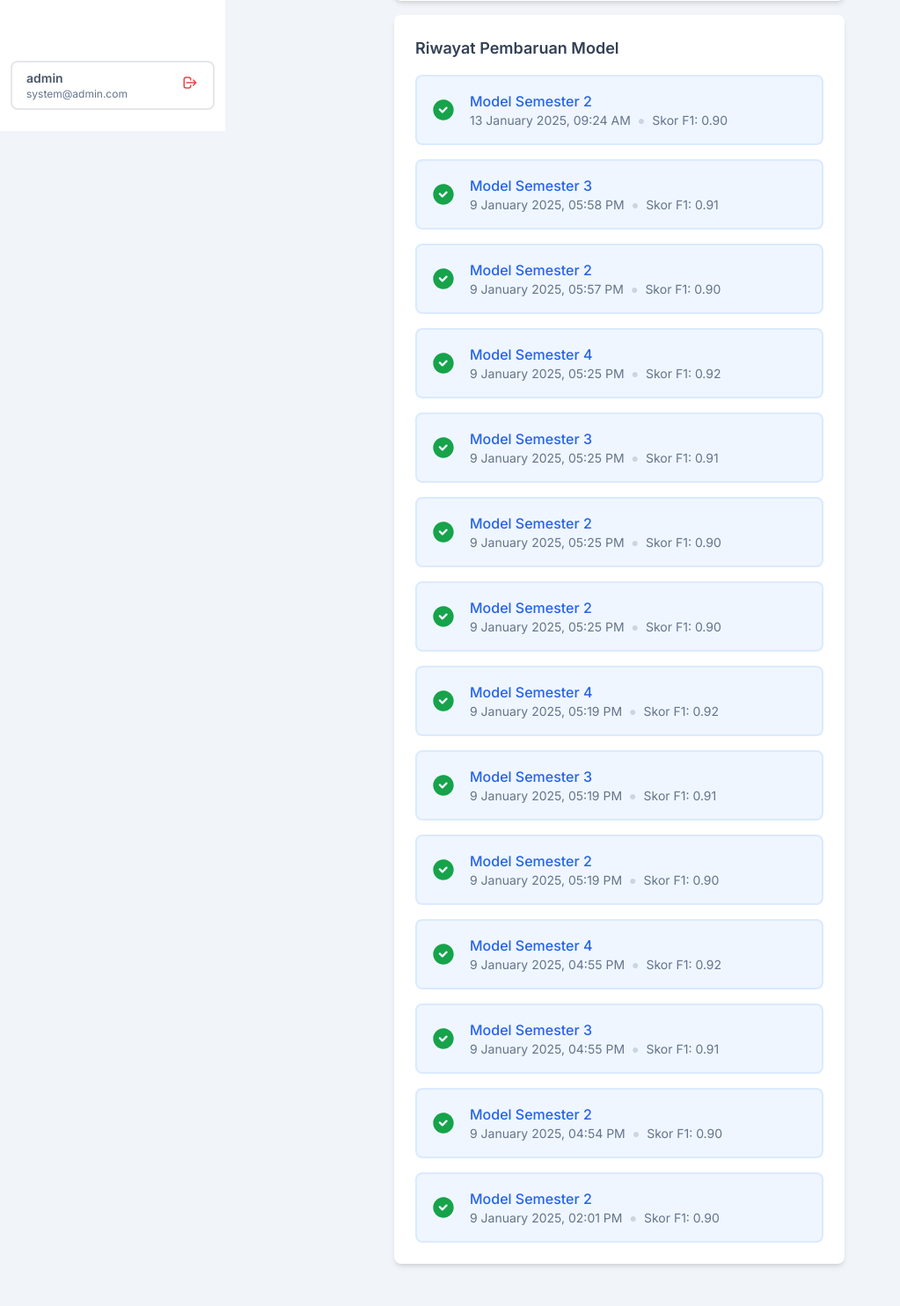
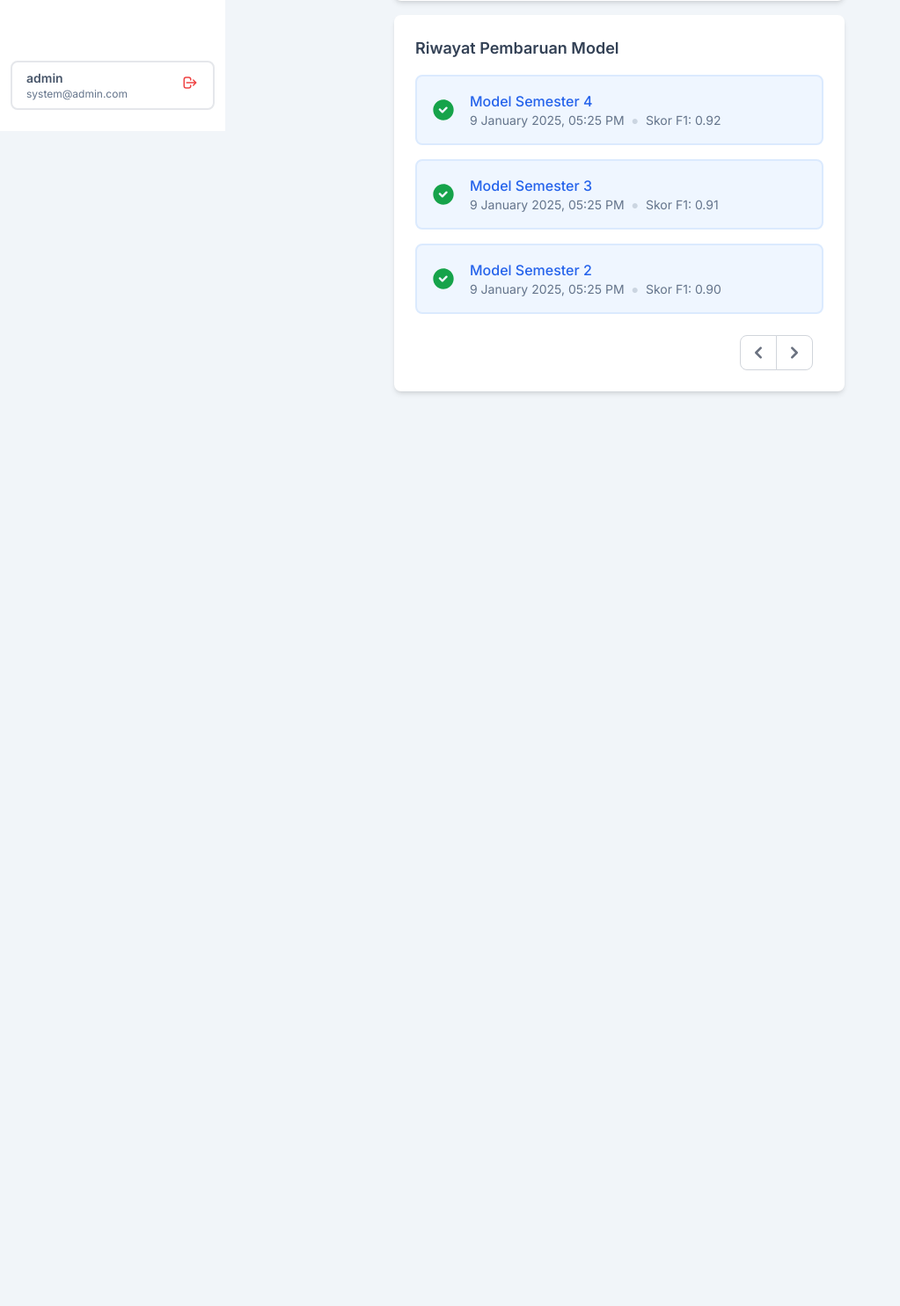
Before and after one commit to naufalfano/sistem-fkum-deploy, a Django app: page /model-prediksi/?page=2 in a window 1280 px wide. Shown: the part 655-2140 px from the top of the page at 88% size, without its empty margins (0-1023 px from the left). After the commit the page ends 1103 px from the top, so only its background shows below. Run offline with Django 4.2, Linux system fonts and the light colour scheme; a user stored in the database is signed in; data comes from the database, SQL or seed files in the repository; both versions use the stored data as it was after the commit; parts of the project's set-up code (start-up, migrations or seed data) failed here and were passed over; some libraries are stand-ins or nearby versions.

Commit message:
fix pagination bux & add retrain pagination

```diff
--- a/modelPrediksi/templates/modelPrediksi/dashboard-model.html
+++ b/modelPrediksi/templates/modelPrediksi/dashboard-model.html
@@ -229,17 +229,17 @@
         <div class="bg-white rounded-lg shadow-md p-6 max-w-lg space-y-4 w-full">
             <div class="text-lg font-semibold text-slate-700">Riwayat Pembaruan Model</div>
             {% if retrain_logs %}
-                {% for log in retrain_logs %}
+                {% for retrain_logs in page_obj %}
                 <div class="bg-blue-50 border-blue-100 border-2 w-full p-4 rounded-lg inline-flex flex-row gap-4 items-center">
                     <svg class="w-7 h-7 text-green-600 col-end-1" aria-hidden="true" xmlns="http://www.w3.org/2000/svg" width="24" height="24" fill="currentColor" viewBox="0 0 24 24">
                         <path fill-rule="evenodd" d="M2 12C2 6.477 6.477 2 12 2s10 4.477 10 10-4.477 10-10 10S2 17.523 2 12Zm13.707-1.293a1 1 0 0 0-1.414-1.414L11 12.586l-1.793-1.793a1 1 0 0 0-1.414 1.414l2.5 2.5a1 1 0 0 0 1.414 0l4-4Z" clip-rule="evenodd"/>
                     </svg>
                     <div class="flex flex-col gap-0">
-                        <div class="text-md font-medium text-blue-600">Model Semester <span>{{ log.model_semester }}</spam></div>
+                        <div class="text-md font-medium text-blue-600">Model Semester <span>{{ retrain_logs.model_semester }}</spam></div>
                         <div class="flex flex-row gap-2">
-                            <div class="text-sm font-normal text-slate-500">{{ log.retrained_date|date:"j F Y, h:i A" }}</spam></div>
+                            <div class="text-sm font-normal text-slate-500">{{ retrain_logs.retrained_date|date:"j F Y, h:i A" }}</spam></div>
                             <div class="text-sm font-normal text-slate-300">●</div>
-                            <div class="text-sm font-normal text-slate-500">Skor F1: <span class="f1-score"> {{ log.f1_score|floatformat:2 }}</span></div>
+                            <div class="text-sm font-normal text-slate-500">Skor F1: <span class="f1-score"> {{ retrain_logs.f1_score|floatformat:2 }}</span></div>
                         </div>
                     </div>
                 </div>
@@ -247,6 +247,46 @@
             {% else %}
                 <div class="text-sm font-normal text-slate-500">Belum ada pembaruan model yang dilakukan</div>
             {% endif %}
+
+            <nav class="flex items-center flex-column flex-wrap md:flex-row justify-end py-2" aria-label="Table navigation">
+                <ul class="pr-3 inline-flex -space-x-px rtl:space-x-reverse text-sm h-8">
+                    {% if page_obj.has_previous %}
+                        <li>
+                            <a href="?page={{ page_obj.previous_page_number }}" class="flex items-center justify-center px-1 h-10 leading-tight text-gray-500 bg-white border border-gray-300 rounded-s-lg hover:bg-gray-100 hover:text-gray-700">
+                                <svg class="w-8 h-8 text-gray-500" aria-hidden="true" xmlns="http://www.w3.org/2000/svg" width="24" height="24" fill="none" viewBox="0 0 24 24">
+                                    <path stroke="currentColor" stroke-linecap="round" stroke-linejoin="round" stroke-width="2" d="m14 8-4 4 4 4" />
+                                </svg>
+                            </a>
+                        </li>
+                    {% else %}
+                        <li>
+                            <a href="#" class="flex items-center justify-center px-1 h-10 ms-0 leading-tight text-gray-300 bg-gray-100 border border-gray-300 rounded-s-lg" disabled>
+                                <svg class="w-8 h-8 text-gray-300" aria-hidden="true" xmlns="http://www.w3.org/2000/svg" width="24" height="24" fill="none" viewBox="0 0 24 24">
+                                    <path stroke="currentColor" stroke-linecap="round" stroke-linejoin="round" stroke-width="2" d="m14 8-4 4 4 4" />
+                                </svg>
+                            </a>
+                        </li>
+                    {% endif %}
+
+                    {% if page_obj.has_next %}
+                        <li>
+                            <a href="?page={{ page_obj.next_page_number }}" class="flex items-center justify-center px-1 h-10 leading-tight text-gray-500 bg-white border border-gray-300 rounded-e-lg hover:bg-gray-100 hover:text-gray-700">
+                                <svg class="w-8 h-8 text-gray-500" aria-hidden="true" xmlns="http://www.w3.org/2000/svg" width="24" height="24" fill="none" viewBox="0 0 24 24">
+                                    <path stroke="currentColor" stroke-linecap="round" stroke-linejoin="round" stroke-width="2" d="m10 16 4-4-4-4" />
+                                </svg>
+                            </a>
+                        </li>
+                    {% else %}
+                        <li>
+                            <a href="#" class="flex items-center justify-center px-1 h-10 leading-tight text-gray-300 bg-grey-100 border border-gray-300 rounded-e-lg" disabled>
+                                <svg class="w-8 h-8 text-gray-300" aria-hidden="true" xmlns="http://www.w3.org/2000/svg" width="24" height="24" fill="none" viewBox="0 0 24 24">
+                                    <path stroke="currentColor" stroke-linecap="round" stroke-linejoin="round" stroke-width="2" d="m10 16 4-4-4-4" />
+                                </svg>
+                            </a>
+                        </li>
+                    {% endif %}
+                </ul>
+                </nav>
         </div>
     </div>
 </body>
--- a/modelPrediksi/urls.py
+++ b/modelPrediksi/urls.py
@@ -2,8 +2,5 @@ from django.urls import path
 from . import views
 
 urlpatterns = [
-    path('', views.modelPrediksi, name="index_prediksi"),
-    #path('retrain_sem_2/', views.retrain_sem_2, name="retrain_sem_2"),
-    #path('retrain_sem_3/', views.retrain_sem_3, name="retrain_sem_3"),
-    #path('retrain_sem_4/', views.retrain_sem_4, name="retrain_sem_4"),
+    path('', views.modelPrediksi, name="index_prediksi")
 ]
--- a/modelPrediksi/views.py
+++ b/modelPrediksi/views.py
@@ -12,6 +12,7 @@ from imblearn.over_sampling import SMOTE
 from sklearn.metrics import f1_score
 from django.contrib import messages
 from django.db import transaction
+from django.core.paginator import Paginator
 import joblib
 
 def modelPrediksi(request):
@@ -112,9 +113,16 @@ def modelPrediksi(request):
     latest_f1_score = {semester: log.f1_score if log else None for semester, log in latest_f1_score.items()}
 
     retrain_logs = RetrainLog.objects.all().order_by('-retrained_date')
+
+    #Pagination
+    paginator = Paginator(retrain_logs, 3)
+    page_number = request.GET.get('page')
+    page_obj = paginator.get_page(page_number)
+
     context = {
         'retrain_logs': retrain_logs,
         'latest_f1_score': latest_f1_score,
+        'page_obj': page_obj
     }
 
     return render(request, 'modelPrediksi/dashboard-model.html', context)
--- a/theme/static/css/dist/styles.css
+++ b/theme/static/css/dist/styles.css
@@ -1034,6 +1034,14 @@ select {
   height: 100vh;
 }
 
+.h-12 {
+  height: 3rem;
+}
+
+.h-10 {
+  height: 2.5rem;
+}
+
 .w-10 {
   width: 2.5rem;
 }
@@ -1578,6 +1586,10 @@ select {
 
 .ps-8 {
   padding-inline-start: 2rem;
+}
+
+.pt-2 {
+  padding-top: 0.5rem;
 }
 
 .text-left {
--- a/webdemo/settings.py
+++ b/webdemo/settings.py
@@ -45,7 +45,7 @@ INSTALLED_APPS = [
     'dataUKMPPD',
     'modelPrediksi',
     'dataNilai',
-    'import_export',
+    'import_export'
 ]
 
 TAILWIND_APP_NAME = 'theme'
```
Also changed, not shown: dataUKMPPD/templates/dataUKMPPD/dashboard-ukmppd.html (+4 -4 lines), dataUKMPPD/views.py (+9 -0 lines), templates/homepage.html (+5 -5 lines), webdemo/views.py (+9 -1 lines), db.sqlite3.
